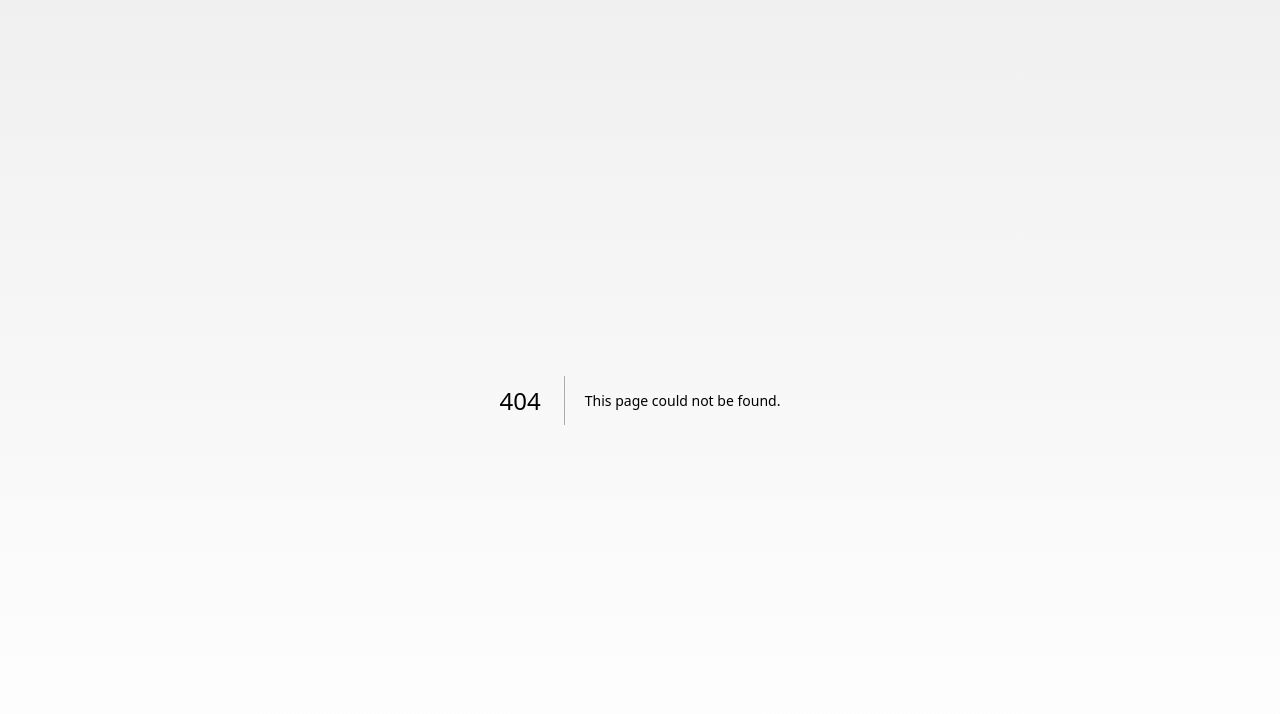
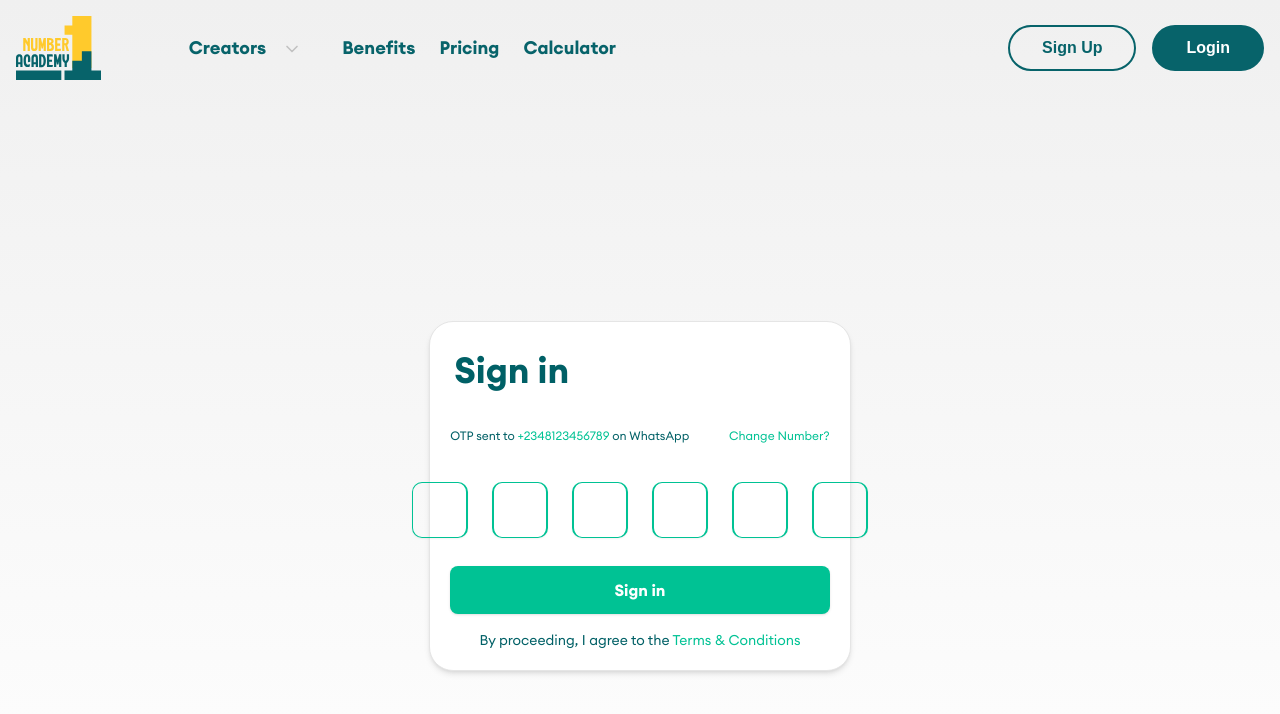
Before and after one commit to HrishikeshRajan/NumberOneClub, a Next.js app: page /auth in a window 1280 px wide. Before the commit this address had no page. Shown: the top 714 px of the page. Built offline with nearby package versions, Linux system fonts and the light colour scheme.

Commit message:
add: OTP enter form

```diff
--- /dev/null
+++ b/app/(root)/auth/page.tsx
@@ -0,0 +1,15 @@
+import { InputOTPFields } from '@/app/components/auth/Otp'
+import { Input } from 'postcss'
+import React from 'react'
+
+function page() {
+  return (
+    <div className='flex flex-col gap-4 items-center justify-center h-screen p-2'>
+        <InputOTPFields
+         PhoneNumber='+2348123456789'
+        />
+    </div>
+ )
+}
+
+export default page
--- /dev/null
+++ b/app/components/auth/Otp.tsx
@@ -0,0 +1,76 @@
+import { Card } from "@/components/ui/card";
+import {
+  InputOTP,
+  InputOTPGroup,
+  InputOTPSlot,
+} from "@/components/ui/input-otp";
+import { Heading } from "../Heading";
+import { Button } from "@/components/ui/button";
+import CustomButton from "../theme/CustomButton";
+import EnableClickAnimation from "../animation/EnableClickAnimation";
+
+type InputOTPFieldsProps = {
+  className?: string;
+  PhoneNumber?: string;
+};
+
+export function InputOTPFields({
+  className,
+  PhoneNumber,
+}: InputOTPFieldsProps) {
+  return (
+    <Card className="w-full max-w-md md:max-w-lg xl:w-1/3 h-auto pb-5 bg-white font-euclid rounded-3xl px-5 shadow-md">
+      <Heading
+        title="Sign in"
+        className="text-darkslategray text-3xl md:text-3xl xl:text-4xl px-1 py-7 font-semibold text-left"
+      />
+      <div className="flex flex-col items-center justify-start text-left space-y-4 w-full">
+        {/* Phone Number and Change Button */}
+        <div className="flex flex-row items-center justify-between w-full ">
+          <span className="text-darkslategray text-xs text-left  font-regular">
+            OTP sent to{" "}
+            <span className="text-mediumseagreen text-xs font-regular">{PhoneNumber}</span> on
+            WhatsApp
+          </span>
+          <Button
+            className="text-xs md:text-xs m-0 p-0 text-mediumseagreen align-bottom font-regular grow-0"
+            variant={"link"}
+          >
+            Change Number?
+          </Button>
+        </div>
+
+        {/* OTP Input */}
+        <InputOTP maxLength={6}>
+          <InputOTPGroup className="gap-3 md:gap-4 xl:gap-6 py-3 flex items-center justify-center">
+            {[...Array(6)].map((_, index) => (
+              <InputOTPSlot
+                key={index}
+                index={index}
+                className="border-mediumseagreen text-mediumseagreen text-xl border-2 rounded-lg w-12 h-12 md:w-14 md:h-14"
+                style={{ borderRadius: "10px",  }}
+              />
+            ))}
+          </InputOTPGroup>
+        </InputOTP>
+
+        {/* Sign-in Button */}
+
+        <CustomButton className="w-full max-w-full mt-4 text-white bg-mediumseagreen rounded-lg py-6  font-semibold text-sm md:text-base active:bg-mediumseagreen focus:outline-none focus-visible:ring-2 hover:bg-mediumseagreen ">
+        <EnableClickAnimation>
+          Sign in
+          </EnableClickAnimation>
+
+        </CustomButton>
+
+        {/* Terms & Conditions */}
+        <p className="text-darkslategray mt-2 text-xs md:text-sm text-center">
+          By proceeding, I agree to the{" "}
+          <span className="text-mediumseagreen cursor-pointer">
+            Terms & Conditions
+          </span>
+        </p>
+      </div>
+    </Card>
+  );
+}
--- /dev/null
+++ b/app/components/auth/PhoneNumber.tsx
@@ -0,0 +1,9 @@
+import React from 'react'
+
+function PhoneNumber() {
+  return (
+    <div>PhoneNumber</div>
+  )
+}
+
+export default PhoneNumber
--- /dev/null
+++ b/components/ui/input-otp.tsx
@@ -0,0 +1,71 @@
+"use client"
+
+import * as React from "react"
+import { OTPInput, OTPInputContext } from "input-otp"
+import { Minus } from "lucide-react"
+
+import { cn } from "@/lib/utils"
+
+const InputOTP = React.forwardRef<
+  React.ElementRef<typeof OTPInput>,
+  React.ComponentPropsWithoutRef<typeof OTPInput>
+>(({ className, containerClassName, ...props }, ref) => (
+  <OTPInput
+    ref={ref}
+    containerClassName={cn(
+      "flex items-center gap-2 has-[:disabled]:opacity-50",
+      containerClassName
+    )}
+    className={cn("disabled:cursor-not-allowed", className)}
+    {...props}
+  />
+))
+InputOTP.displayName = "InputOTP"
+
+const InputOTPGroup = React.forwardRef<
+  React.ElementRef<"div">,
+  React.ComponentPropsWithoutRef<"div">
+>(({ className, ...props }, ref) => (
+  <div ref={ref} className={cn("flex items-center", className)} {...props} />
+))
+InputOTPGroup.displayName = "InputOTPGroup"
+
+const InputOTPSlot = React.forwardRef<
+  React.ElementRef<"div">,
+  React.ComponentPropsWithoutRef<"div"> & { index: number }
+>(({ index, className, ...props }, ref) => {
+  const inputOTPContext = React.useContext(OTPInputContext)
+  const { char, hasFakeCaret, isActive } = inputOTPContext.slots[index]
+
+  return (
+    <div
+      ref={ref}
+      className={cn(
+        "relative flex h-9 w-9 items-center justify-center border-y border-r border-input text-sm shadow-sm transition-all first:rounded-l-md first:border-l last:rounded-r-md",
+        isActive && "z-10",
+        className
+      )}
+      {...props}
+    >
+      {char}
+      {hasFakeCaret && (
+        <div className="pointer-events-none absolute inset-0 flex items-center justify-center">
+          <div className="h-4 w-px animate-caret-blink bg-foreground duration-1000" />
+        </div>
+      )}
+    </div>
+  )
+})
+InputOTPSlot.displayName = "InputOTPSlot"
+
+const InputOTPSeparator = React.forwardRef<
+  React.ElementRef<"div">,
+  React.ComponentPropsWithoutRef<"div">
+>(({ ...props }, ref) => (
+  <div ref={ref} role="separator" {...props}>
+    <Minus />
+  </div>
+))
+InputOTPSeparator.displayName = "InputOTPSeparator"
+
+export { InputOTP, InputOTPGroup, InputOTPSlot, InputOTPSeparator }
--- a/package.json
+++ b/package.json
@@ -22,6 +22,7 @@
     "embla-carousel-autoplay": "^8.3.1",
     "embla-carousel-react": "^8.3.1",
     "framer-motion": "12.0.0-alpha.1",
+    "input-otp": "^1.4.1",
     "lucide-react": "^0.456.0",
     "next": "15.0.3",
     "react": "19.0.0-rc-66855b96-20241106",
--- a/tailwind.config.ts
+++ b/tailwind.config.ts
@@ -17,7 +17,8 @@ export default {
 				gainsboro: '#D0E4E5',
 				whitesmoke: '#EFEFF0',
 				cornsilk:'#FFF3CF80',
-				palegoldenrod: '#FFE8A1'
+				palegoldenrod: '#FFE8A1',
+				mediumseagreen: '#00C294'
 			},
   			foreground: 'hsl(var(--foreground))',
   			card: {
@@ -51,6 +52,7 @@ export default {
 			border: {
 				DEFAULT: 'hsl(var(--border))',
 				skobeloff: '#07636A',
+				mediumseagreen: '#00C294'
 			},
   			input: 'hsl(var(--input))',
   			ring: 'hsl(var(--ring))',
@@ -69,12 +71,13 @@ export default {
 			sunglow:'#FFCA2C',
 			gray: '#797979',
 			gainsboro: '#D0E4E5',
-			whitesmoke: '#EFEFF0'
+			whitesmoke: '#EFEFF0',
+			mediumseagreen: '#00C294'
   		},
   		borderRadius: {
   			lg: 'var(--radius)',
   			md: 'calc(var(--radius) - 2px)',
-  			sm: 'calc(var(--radius) - 4px)'
+  			sm: 'calc(var(--radius) - 4px)',
   		},
 		borderColor :{
 			sunglow:'#FFCA2C',
```
Also changed, not shown: 1 other file (tests, documents, lock files or other folders).
